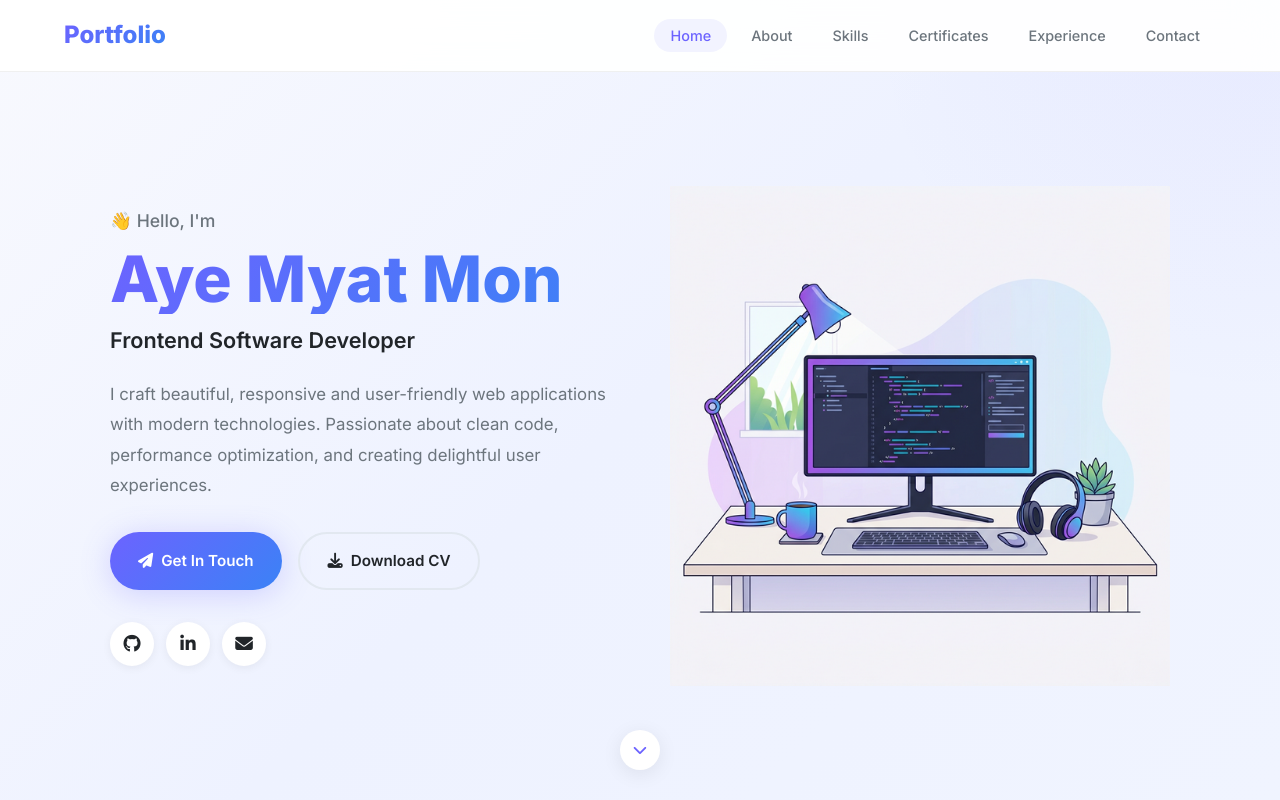
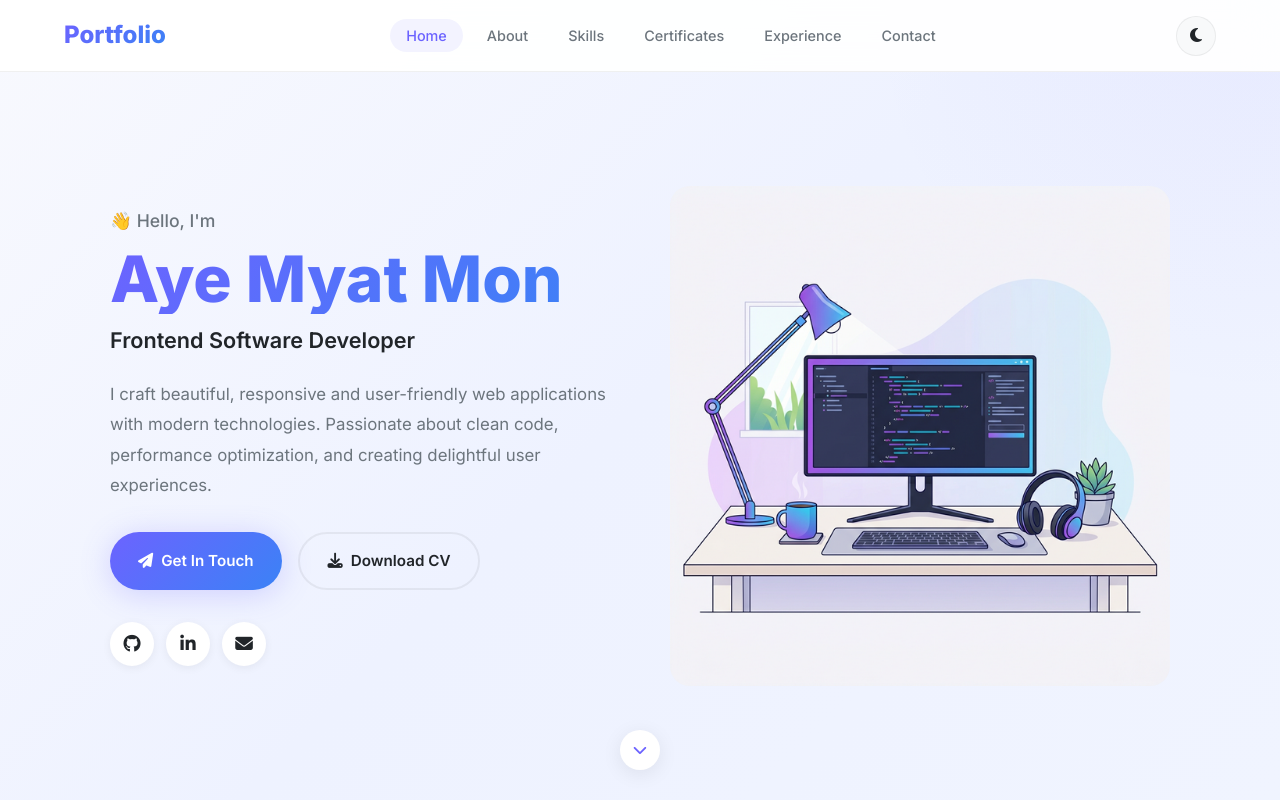
Before and after one commit to ashein-codethedreams/My-Portfolio, a Next.js app: page / in a window 1280 px wide. Shown: the top 800 px of the page. Built offline with nearby package versions, Linux system fonts and the light colour scheme.

Commit message:
implement dark mode

```diff
--- a/app/globals.css
+++ b/app/globals.css
@@ -10,11 +10,16 @@
   --bg-primary: #FFFFFF;
   --bg-secondary: #F8F9FA;
   --bg-dark: #0F172A;
+  --bg-card: #FFFFFF;
+  --bg-input: #F8F9FA;
 
   --text-heading: #212529;
   --text-body: #6C757D;
   --text-light: #ADB5BD;
   --text-white: #FFFFFF;
+
+  --border-color: rgba(0, 0, 0, 0.06);
+  --border-subtle: rgba(0, 0, 0, 0.04);
 
   --shadow-sm: 0 2px 10px rgba(0, 0, 0, 0.06);
   --shadow-md: 0 4px 20px rgba(0, 0, 0, 0.08);
@@ -29,9 +34,33 @@
   --transition-fast: 0.2s ease;
   --transition-base: 0.3s ease;
   --transition-slow: 0.5s ease;
+  --transition-theme: background-color 0.35s ease, color 0.35s ease, border-color 0.35s ease, box-shadow 0.35s ease;
 
   --container-max: 1200px;
   --nav-height: 72px;
+}
+
+/* ============================
+   DARK MODE OVERRIDES
+   ============================ */
+[data-theme="dark"] {
+  --bg-primary: #0B1120;
+  --bg-secondary: #111827;
+  --bg-dark: #060C17;
+  --bg-card: #161F30;
+  --bg-input: #1A2540;
+
+  --text-heading: #F1F5F9;
+  --text-body: #94A3B8;
+  --text-light: #64748B;
+
+  --border-color: rgba(255, 255, 255, 0.07);
+  --border-subtle: rgba(255, 255, 255, 0.05);
+
+  --shadow-sm: 0 2px 10px rgba(0, 0, 0, 0.3);
+  --shadow-md: 0 4px 20px rgba(0, 0, 0, 0.4);
+  --shadow-lg: 0 8px 40px rgba(0, 0, 0, 0.5);
+  --shadow-glow: 0 4px 30px rgba(108, 99, 255, 0.4);
 }
 
 /* ============================
@@ -56,6 +85,7 @@ body {
   color: var(--text-body);
   background-color: var(--bg-primary);
   overflow-x: hidden;
+  transition: var(--transition-theme);
 }
 
 img {
@@ -174,7 +204,8 @@ h6 {
 .btn-outline {
   background: transparent;
   color: var(--text-heading);
-  border: 2px solid #E2E8F0;
+  border: 2px solid var(--border-color);
+  transition: all var(--transition-base), border-color var(--transition-theme), color var(--transition-theme);
 }
 
 .btn-outline:hover {
--- a/components/About.module.css
+++ b/components/About.module.css
@@ -10,12 +10,14 @@
     border-radius: var(--radius-lg);
     overflow: hidden;
     box-shadow: var(--shadow-lg);
+    transition: box-shadow var(--transition-theme);
 }
 
 .aboutImageWrapper img {
     width: 100%;
     aspect-ratio: 4/3;
     object-fit: cover;
+    transition: opacity 0.4s ease;
 }
 
 .aboutDecoration {
@@ -51,11 +53,11 @@
 
 .expertiseCard {
     padding: 24px;
-    background: var(--bg-primary);
+    background: var(--bg-card);
     border-radius: var(--radius-md);
     box-shadow: var(--shadow-sm);
-    border: 1px solid rgba(0, 0, 0, 0.04);
-    transition: all var(--transition-base);
+    border: 1px solid var(--border-subtle);
+    transition: all var(--transition-base), background var(--transition-theme);
 }
 
 .expertiseCard:hover {
--- a/components/Certificates.module.css
+++ b/components/Certificates.module.css
@@ -5,12 +5,12 @@
 }
 
 .certificateCard {
-    background: var(--bg-primary);
+    background: var(--bg-card);
     border-radius: var(--radius-lg);
     padding: 32px;
     box-shadow: var(--shadow-sm);
-    border: 1px solid rgba(0, 0, 0, 0.04);
-    transition: all var(--transition-base);
+    border: 1px solid var(--border-subtle);
+    transition: all var(--transition-base), background var(--transition-theme);
     display: flex;
     gap: 20px;
 }
--- a/components/Experience.module.css
+++ b/components/Experience.module.css
@@ -71,13 +71,13 @@
 }
 
 .statCard {
-    background: var(--bg-primary);
+    background: var(--bg-card);
     border-radius: var(--radius-lg);
     padding: 32px 20px;
     text-align: center;
     box-shadow: var(--shadow-sm);
-    border: 1px solid rgba(0, 0, 0, 0.04);
-    transition: all var(--transition-base);
+    border: 1px solid var(--border-subtle);
+    transition: all var(--transition-base), background var(--transition-theme);
 }
 
 .statCard:hover {
--- a/components/Hero.jsx
+++ b/components/Hero.jsx
@@ -4,10 +4,16 @@ import { useState, useEffect } from 'react';
 import Image from 'next/image';
 import styles from './Hero.module.css';
 import { heroData } from '@/data/portfolio';
+import { useTheme } from '@/hooks/useTheme';
 
 export default function Hero() {
     const [typedText, setTypedText] = useState('');
     const [showCursor, setShowCursor] = useState(true);
+    const { theme, mounted } = useTheme();
+
+    const heroImage = mounted && theme === 'dark'
+        ? '/images/hero-illustration-dark.png'
+        : heroData.image;
 
     useEffect(() => {
         const text = heroData.title;
@@ -75,7 +81,7 @@ export default function Hero() {
                 <div className={styles.heroImage}>
                     <div className={styles.heroImageWrapper}>
                         <Image
-                            src={heroData.image}
+                            src={heroImage}
                             alt="Developer workspace illustration"
                             width={500}
                             height={500}
--- a/components/Navbar.jsx
+++ b/components/Navbar.jsx
@@ -5,6 +5,7 @@ import styles from './Navbar.module.css';
 import { navLinks } from '@/data/portfolio';
 import { useScrollPosition } from '@/hooks/useScrollPosition';
 import { useActiveSection } from '@/hooks/useIntersectionObserver';
+import { useTheme } from '@/hooks/useTheme';
 
 export default function Navbar() {
     const [menuOpen, setMenuOpen] = useState(false);
@@ -14,6 +15,7 @@ export default function Navbar() {
         []
     );
     const activeId = useActiveSection(sectionIds);
+    const { theme, toggleTheme, mounted } = useTheme();
 
     const toggleMenu = () => {
         setMenuOpen((prev) => !prev);
@@ -33,7 +35,8 @@ export default function Navbar() {
             if (
                 menuOpen &&
                 !e.target.closest(`.${styles.navMenu}`) &&
-                !e.target.closest(`.${styles.hamburger}`)
+                !e.target.closest(`.${styles.hamburger}`) &&
+                !e.target.closest(`.${styles.themeToggle}`)
             ) {
                 setMenuOpen(false);
             }
@@ -50,6 +53,8 @@ export default function Navbar() {
             target.scrollIntoView({ behavior: 'smooth' });
         }
     };
+
+    const isDark = theme === 'dark';
 
     return (
         <nav className={`${styles.navbar} ${scrolled ? styles.scrolled : ''}`} id="navbar">
@@ -75,6 +80,19 @@ export default function Navbar() {
                         </li>
                     ))}
                 </ul>
+                <div className={styles.navActions}>
+                    {mounted && (
+                        <button
+                            className={styles.themeToggle}
+                            onClick={toggleTheme}
+                            aria-label={isDark ? 'Switch to light mode' : 'Switch to dark mode'}
+                            id="theme-toggle-btn"
+                        >
+                            <span className={styles.themeToggleIcon}>
+                                <i className={isDark ? 'fas fa-sun' : 'fas fa-moon'}></i>
+                            </span>
+                        </button>
+                    )}
                     <button
                         className={`${styles.hamburger} ${menuOpen ? styles.hamburgerActive : ''}`}
                         onClick={toggleMenu}
@@ -85,6 +103,7 @@ export default function Navbar() {
                         <span className={styles.bar}></span>
                     </button>
                 </div>
+            </div>
         </nav>
     );
 }
--- a/components/Navbar.module.css
+++ b/components/Navbar.module.css
@@ -8,8 +8,12 @@
     background: rgba(255, 255, 255, 0.92);
     backdrop-filter: blur(20px);
     -webkit-backdrop-filter: blur(20px);
-    border-bottom: 1px solid rgba(0, 0, 0, 0.06);
-    transition: all var(--transition-base);
+    border-bottom: 1px solid var(--border-color);
+    transition: all var(--transition-base), background var(--transition-theme), border-color var(--transition-theme);
+}
+
+[data-theme="dark"] .navbar {
+    background: rgba(11, 17, 32, 0.92);
 }
 
 .scrolled {
@@ -60,6 +64,45 @@
     z-index: 1001;
 }
 
+.themeToggle {
+    display: flex;
+    align-items: center;
+    justify-content: center;
+    width: 40px;
+    height: 40px;
+    border-radius: var(--radius-full);
+    background: var(--bg-secondary);
+    border: 1px solid var(--border-color);
+    cursor: pointer;
+    color: var(--text-heading);
+    font-size: 1rem;
+    transition: all var(--transition-base), background var(--transition-theme), border-color var(--transition-theme);
+    flex-shrink: 0;
+}
+
+.themeToggle:hover {
+    background: var(--primary-gradient);
+    color: #ffffff;
+    border-color: transparent;
+    transform: scale(1.1);
+    box-shadow: var(--shadow-glow);
+}
+
+.themeToggleIcon {
+    transition: transform 0.5s cubic-bezier(0.34, 1.56, 0.64, 1);
+    display: inline-block;
+}
+
+.themeToggle:hover .themeToggleIcon {
+    transform: rotate(20deg);
+}
+
+.navActions {
+    display: flex;
+    align-items: center;
+    gap: 12px;
+}
+
 .bar {
     width: 25px;
     height: 2.5px;
@@ -95,7 +138,7 @@
         background: var(--bg-primary);
         padding: 100px 32px 40px;
         box-shadow: var(--shadow-lg);
-        transition: right var(--transition-base);
+        transition: right var(--transition-base), background var(--transition-theme);
         gap: 4px;
     }
 
--- a/components/Skills.module.css
+++ b/components/Skills.module.css
@@ -43,9 +43,10 @@
 
 .skillBar {
     height: 10px;
-    background: #E9ECEF;
+    background: var(--bg-secondary);
     border-radius: var(--radius-full);
     overflow: hidden;
+    transition: background var(--transition-theme);
 }
 
 .skillFill {
--- /dev/null
+++ b/hooks/useTheme.js
@@ -0,0 +1,32 @@
+'use client';
+
+import { useState, useEffect, useCallback } from 'react';
+
+const STORAGE_KEY = 'portfolio-theme';
+
+export function useTheme() {
+    const [theme, setTheme] = useState('light');
+    const [mounted, setMounted] = useState(false);
+
+    useEffect(() => {
+        // Read saved preference, fall back to system preference
+        const saved = localStorage.getItem(STORAGE_KEY);
+        const prefersDark = window.matchMedia('(prefers-color-scheme: dark)').matches;
+        const initial = saved ?? (prefersDark ? 'dark' : 'light');
+
+        setTheme(initial);
+        document.documentElement.setAttribute('data-theme', initial);
+        setMounted(true);
+    }, []);
+
+    const toggleTheme = useCallback(() => {
+        setTheme((prev) => {
+            const next = prev === 'light' ? 'dark' : 'light';
+            localStorage.setItem(STORAGE_KEY, next);
+            document.documentElement.setAttribute('data-theme', next);
+            return next;
+        });
+    }, []);
+
+    return { theme, toggleTheme, mounted };
+}
```
Also changed, not shown: components/About.jsx (+7 -1 lines), components/Contact.module.css (+7 -6 lines), components/Hero.module.css (+19 -3 lines), public/images/about-illustration-dark.png (added), public/images/hero-illustration-dark.png (added). Lines whose indentation alone changed are shown as unchanged.
